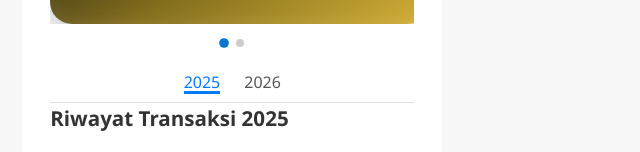
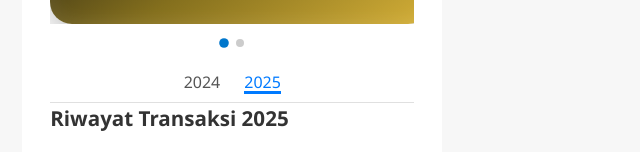
Before and after one commit to rikiramadhani1/kas-kita-fe, a React (Vite) app: page / in a window 1280 px wide. Shown: the part 233-385 px from the top of the page, without its empty margins (0-640 px from the left). Built offline with nearby package versions, Linux system fonts and the light colour scheme; no server answers; sample sign-in values are in the browser's storage.

Commit message:
mengambil histori 2 tahun berjalan saja

```diff
--- a/src/pages/Dashboard.tsx
+++ b/src/pages/Dashboard.tsx
@@ -21,8 +21,9 @@ export default function Dashboard() {
   const [saldoBulanIni, setSaldoBulanIni] = useState<number>(0);
   const [saldoTotal, setSaldoTotal] = useState<number>(0);
   const [transactions, setTransactions] = useState<MonthlyTransactions[]>([]);
-  const [selectedYear, setSelectedYear] = useState<number>(2025);
-  const years = [2025, 2026];
+  const currentYear = new Date().getFullYear();
+  const years = [currentYear - 1, currentYear];
+  const [selectedYear, setSelectedYear] = useState<number>(currentYear);
 
   const carouselRef = useRef<HTMLDivElement>(null);
   const [currentIndex, setCurrentIndex] = useState(0);
```
